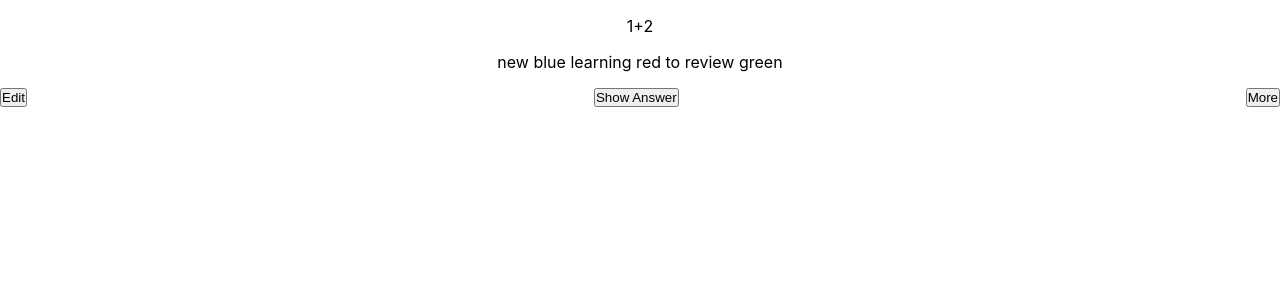
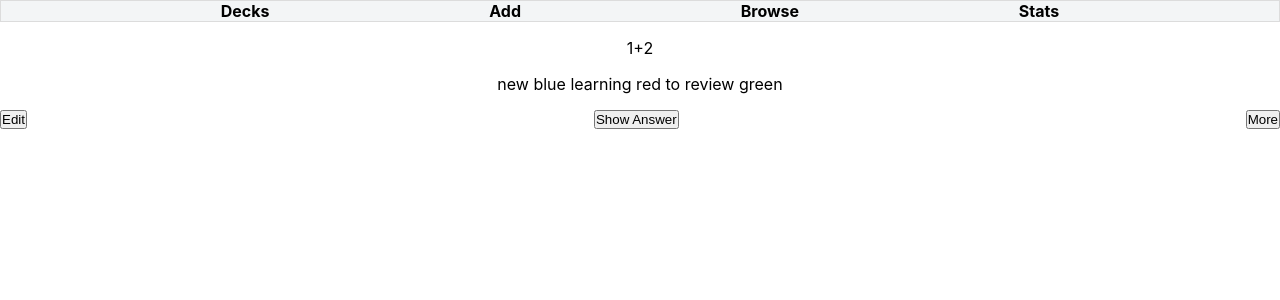
Before and after one commit to markxburek/flashcard-app, a React (Create React App) app in the folder flashcard-app/: page / in a window 1280 px wide. Shown: the top 300 px of the page. Built offline with nearby package versions, Linux system fonts and the light colour scheme.

Commit message:
Added ScreenNavbar component

```diff
--- a/flashcard-app/src/components/App.js
+++ b/flashcard-app/src/components/App.js
@@ -8,6 +8,7 @@ import getNextFlashCardReducer from './../reducers/getNextFlashCardReducer'
 import buttonStateReducer from './../reducers/buttonStateReducer'
 import FlashCard from './FlashCard';
 import ButtonPanel from './ButtonPanel.js';
+import ScreenNavbar from './ScreenNavbar';
 import './App.css';
 import DeckInfoScreen from './DeckInfoScreen';
 
@@ -15,7 +16,7 @@ const rootReducer = combineReducers({
   buttonPanel: buttonStateReducer,
   flashCard: getNextFlashCardReducer
 });
-export const store = createStore(rootReducer );
+export const store = createStore(rootReducer);
 //const store = createStore(getNextFlashCardReducer);
 //const Provider = ReactRedux.Provider;
 
@@ -26,7 +27,7 @@ function App() {
   return (
     <div className="App">
       <Provider store={store}>
-        {/* <DeckInfoScreen /> */}
+        <ScreenNavbar/>
         <FlashCard />
         <ButtonPanel />
 
--- /dev/null
+++ b/flashcard-app/src/components/ScreenNavbar.css
@@ -0,0 +1,10 @@
+#screen-navbar-container{
+    display: flex;
+    justify-content: space-evenly;
+    border-width: 1px;
+    border-color: gainsboro;
+    border-style: solid;
+    font-weight: bold;
+    background-color: #f3f5f6;
+
+}
--- /dev/null
+++ b/flashcard-app/src/components/ScreenNavbar.js
@@ -0,0 +1,17 @@
+import './ScreenNavbar.css'
+
+import React from 'react'
+
+const ScreenNavbar = () => {
+    return (
+        <div id="screen-navbar-container">
+            <div id="decks">Decks</div>
+            <div id="add">Add</div>
+            <div id="browse">Browse</div>
+            <div id="stats">Stats</div>
+
+        </div>
+    )
+}
+
+export default ScreenNavbar;
```
